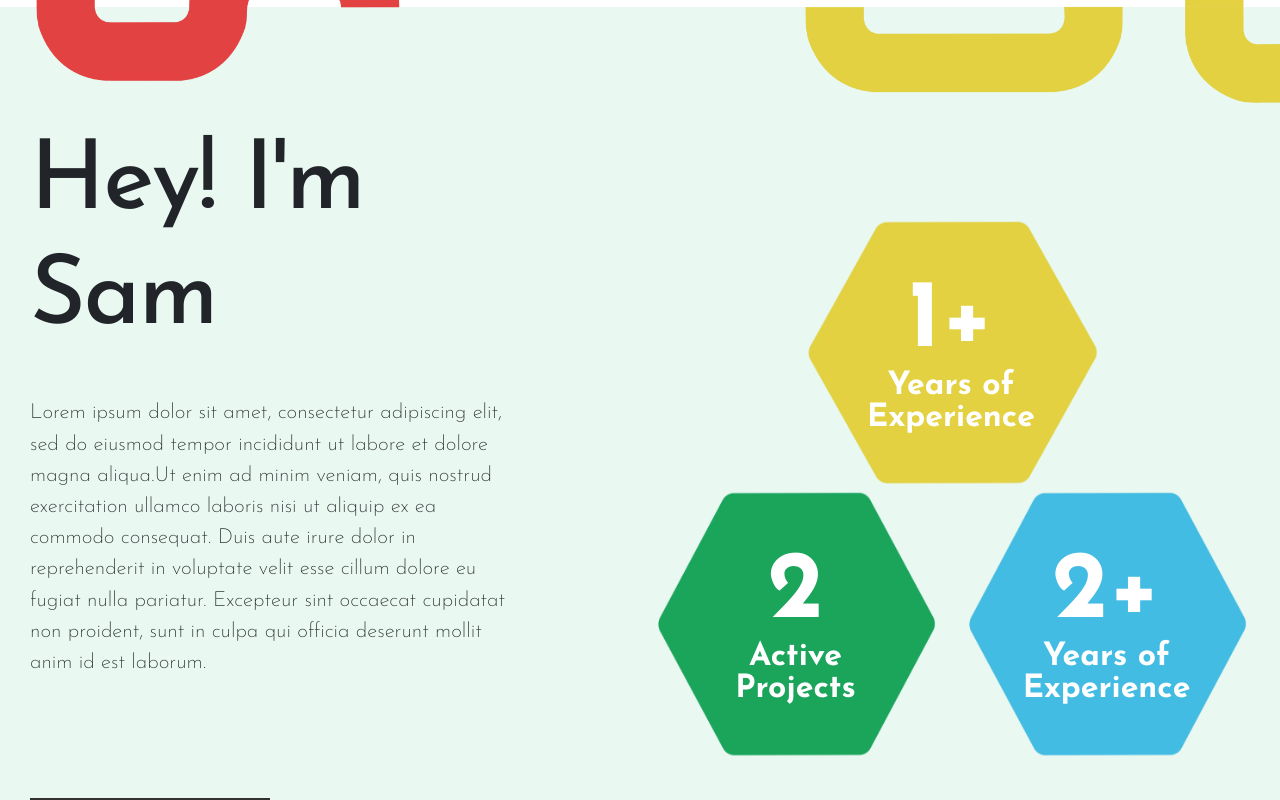
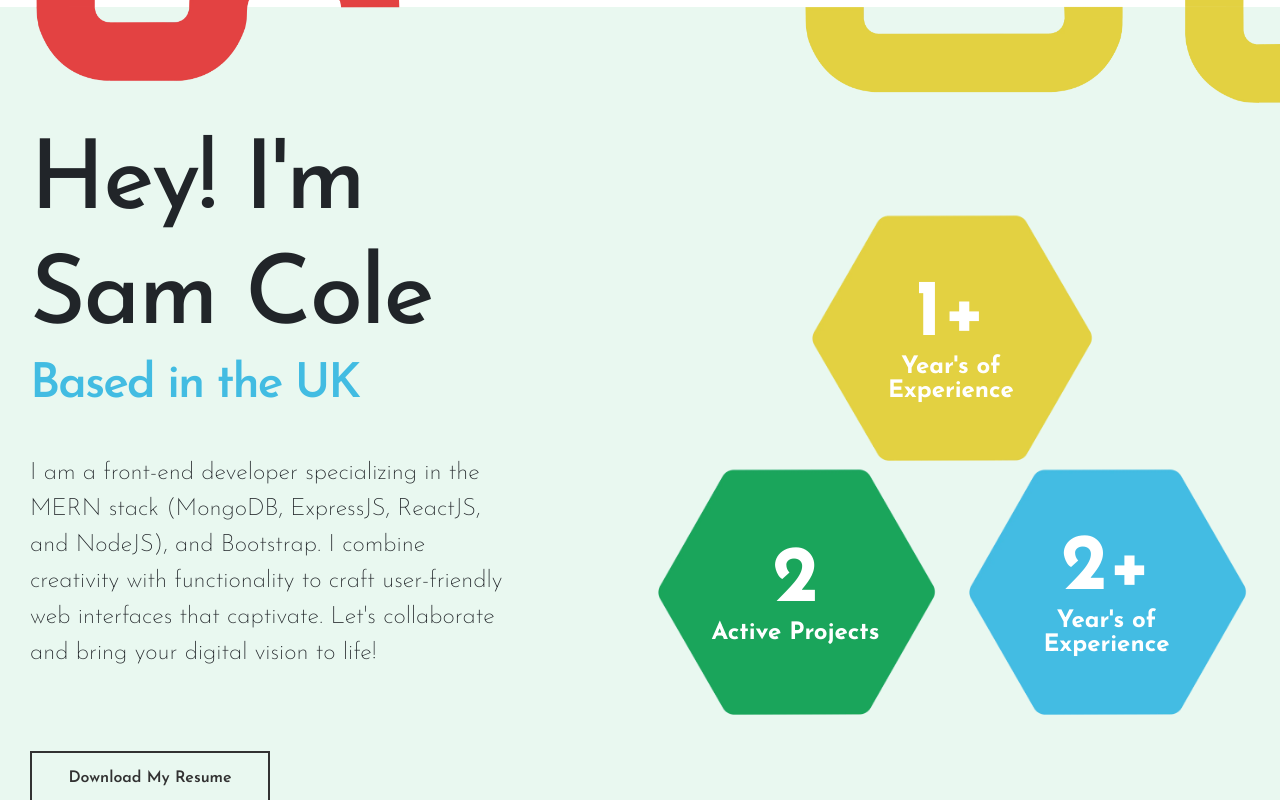
Before and after one commit to Sam89001/Porfolio-Site, a React (Vite) app: page / in a window 1280 px wide. Shown: the part 920-1720 px from the top of the page. Built offline with nearby package versions, Linux system fonts and the light colour scheme.

Commit message:
fixed up visuals and added text

```diff
--- a/src/components/AboutPage.jsx
+++ b/src/components/AboutPage.jsx
@@ -17,15 +17,15 @@ function AboutPage() {
 
             <div className='d-flex flex-column about-page-text-section-width'>
 
-              <h1 className='main-header standard-bottom-padding'>Hey! I'm Sam</h1>
+              <h1 className='main-header'>Hey! I'm Sam Cole</h1>
+              <h2 className='sub-header standard-bottom-padding' style={{color: 'var(--blue)', fontWeight: '600'}}>Based in the UK</h2>
 
-              <p className='main-paragraph about-page-paragraph standard-bottom-padding'>Lorem ipsum dolor sit amet, consectetur adipiscing elit,
-              sed do eiusmod tempor incididunt ut labore et dolore magna aliqua.Ut enim ad minim veniam, quis nostrud exercitation ullamco laboris
-              nisi ut aliquip ex ea commodo consequat. Duis aute irure dolor in reprehenderit in voluptate velit esse cillum dolore eu fugiat nulla
-              pariatur. Excepteur sint occaecat cupidatat non proident, sunt in culpa qui officia deserunt mollit anim id est laborum.</p>
+              <p className='main-paragraph about-page-paragraph standard-bottom-padding'>
+                I am a front-end developer specializing in the MERN stack (MongoDB, ExpressJS, ReactJS, and NodeJS), and Bootstrap. I combine creativity
+                with functionality to craft user-friendly web interfaces that captivate. Let's collaborate and bring your digital vision to life!</p>
 
               {/* Hidden Hexagons Section*/}
-              <div className='d-flex flex-row justify-content-between double-standard-bottom-padding w-100 about-page-hexagon-section-small'>
+              <div className='d-flex flex-row justify-content-between standard-bottom-padding w-100 about-page-hexagon-section-small'>
 
                 <div className='d-flex justify-content-center align-items-center' style={{position: 'relative'}}>
                   <p className='text-center about-page-hexagon-text-small-screens d-flex justify-content-center align-items-center flex-column'>
@@ -66,7 +66,7 @@ function AboutPage() {
                 <div className='d-flex justify-content-center align-items-center w-50 h-100 about-page-hexagon-image-container'>
                   <p className='text-center about-page-hexagon-text d-flex justify-content-center align-items-center flex-column'>
                     <span className='about-page-hexagon-larger-text'>1+</span>
-                    Years of Experience
+                    Year's of Experience
                   </p>
                   <img className='img-fluid h-100' src={YellowHexagon} alt="Yellow Hexagon" />
                 </div>
@@ -86,7 +86,7 @@ function AboutPage() {
                 <div className='d-flex justify-content-center align-items-center w-50 h-100 about-page-hexagon-image-container'>
                   <p className='text-center about-page-hexagon-text d-flex justify-content-center align-items-center flex-column'>
                     <span className='about-page-hexagon-larger-text'>2+</span>
-                    Years of Experience
+                    Year's of Experience
                   </p>
 
                   <img className='img-fluid h-100' src={BlueHexagon} alt="Blue Hexagon" />
--- a/src/components/SplashPage.jsx
+++ b/src/components/SplashPage.jsx
@@ -88,7 +88,7 @@ function SplashPage() {
           {/* Sub Title + Buttons */}
           <h2 className='splash-page-paragraph-header double-standard-bottom-padding'>
              Hi! My name is
-             <span style={{fontWeight: '600'}}> Samuel Cole </span>
+             <span style={{fontWeight: '600'}}> Sam Cole </span>
              , I'm a front-end developer based in the UK. Nice to meet you!
           </h2>
 
--- a/src/css/AboutPage.css
+++ b/src/css/AboutPage.css
@@ -90,10 +90,10 @@
 }
 
 .about-page-hexagon-larger-text {
-  font-size: 6rem;
+  font-size: 5rem;
 }
 .about-page-hexagon-text {
-  font-size: 2rem;
+  font-size: 1.5rem;
 }
 
 .about-page-hexagon-larger-text-small-screens {
--- a/src/css/site.css
+++ b/src/css/site.css
@@ -44,14 +44,22 @@ html {
 /* Titles */
 
 .main-paragraph,
-.main-header {
+.main-header,
+.sub-header {
   font-family: 'Josefin Sans', sans-serif;
 }
 
+.main-header,
+.sub-header {
+  margin: 0;
+  letter-spacing: -2px;
+}
+
 .main-header {
-  margin: 0;
   font-size: 6rem;
-  letter-spacing: -2px;
+}
+.sub-header {
+  font-size: 3rem;
 }
 
 .standard-bottom-padding {
@@ -67,7 +75,7 @@ html {
 }
 
 .main-paragraph {
-  font-size: 1.3rem;
+  font-size: 1.5rem;
   font-weight: 200;
 }
 
```
